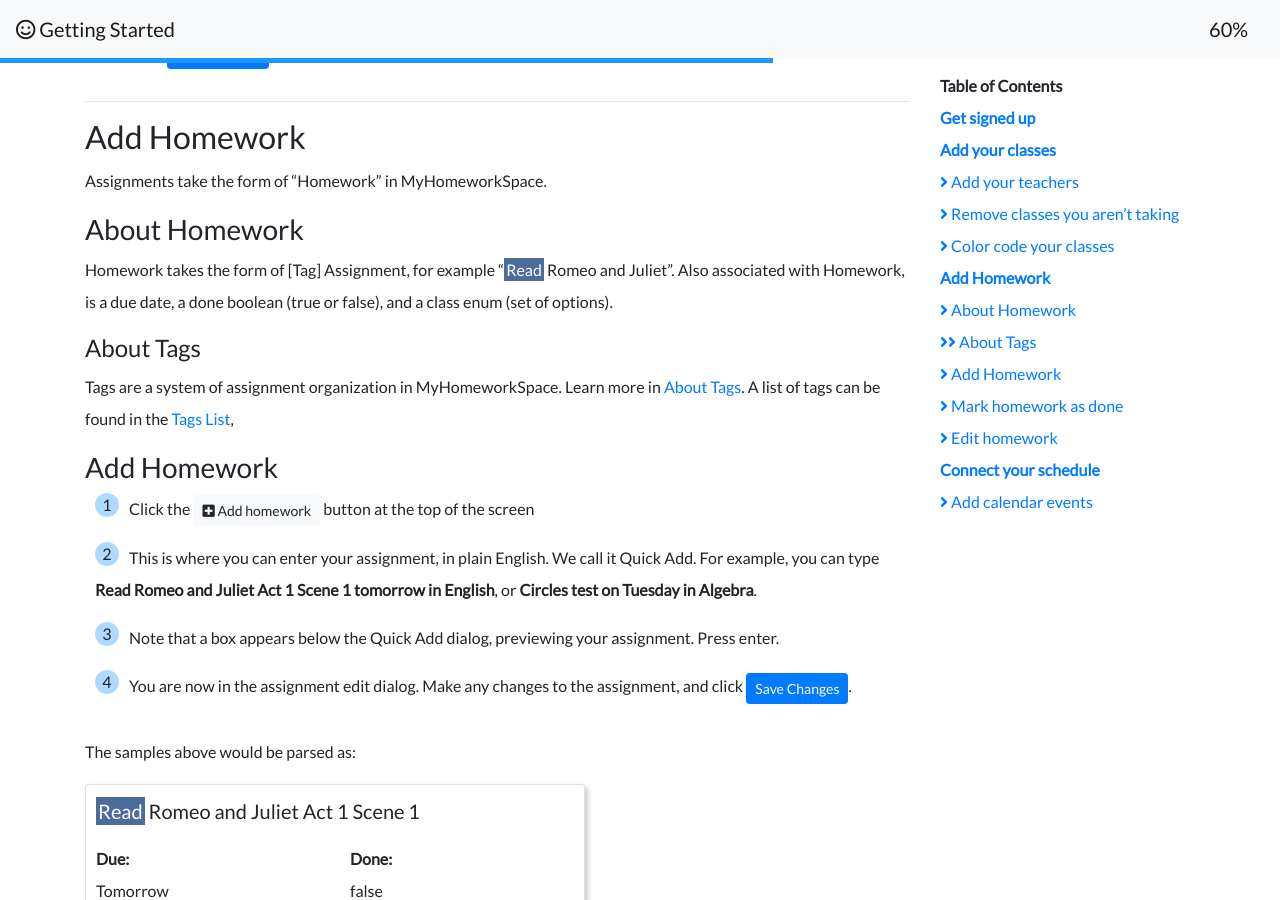
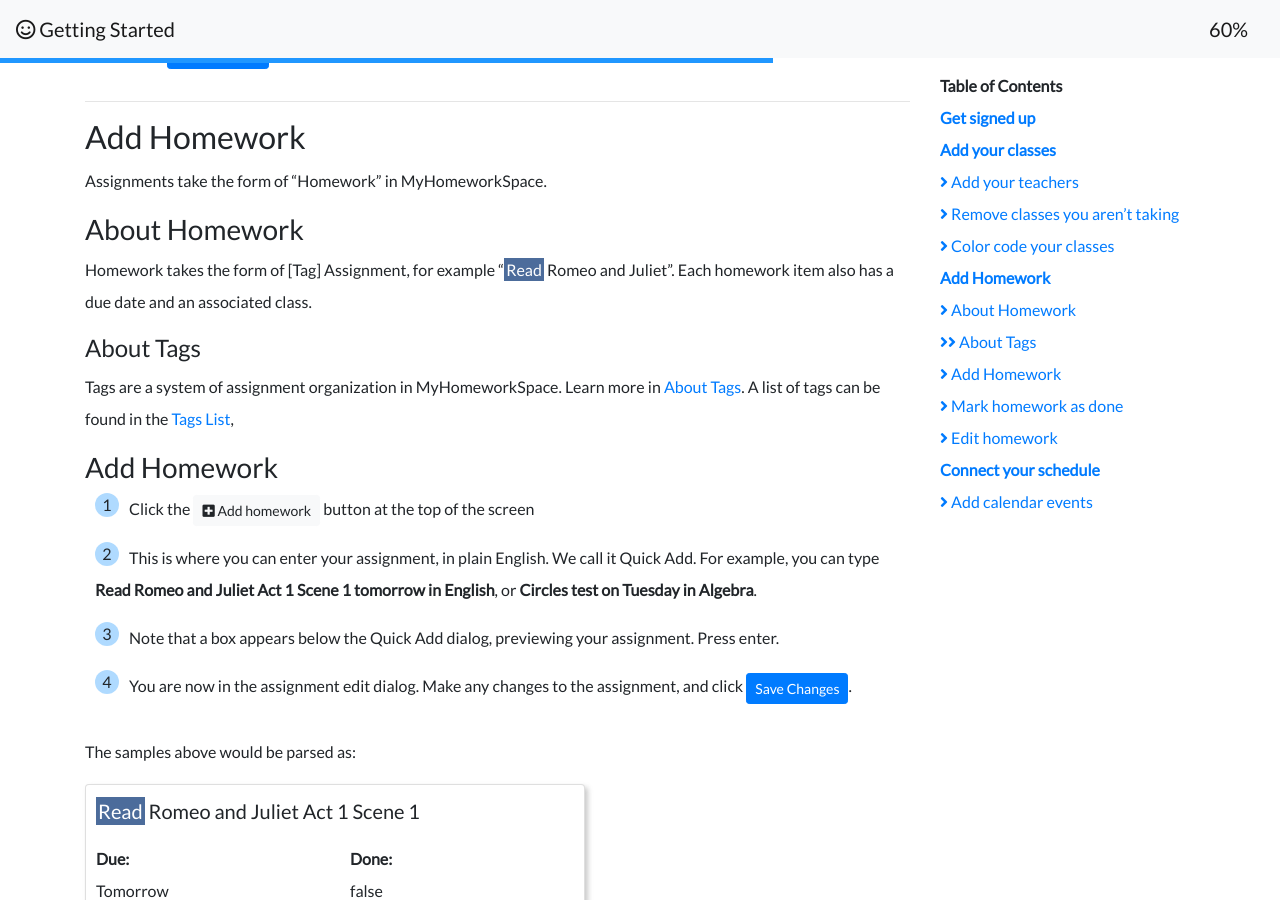
Before and after one commit to MyHomeworkSpace/support, a Jekyll site: the page built from docs/start.md, in a window 1280 px wide and 900 px high, scrolled down 2284 px. Built offline with Jekyll 4.4.1, drawn with Linux system fonts in a browser that asks for light colours; nearby versions of some CDN libraries.

Commit message:
'class enum'

```diff
--- a/docs/start.md
+++ b/docs/start.md
@@ -57,7 +57,7 @@ Colors for classes will appear in Planner View and Homework View.
 Assignments take the form of "Homework" in MyHomeworkSpace.
 
 ### About Homework
-Homework takes the form of [Tag] Assignment, for example "<span style="background-color: rgb(76, 108, 155); color: rgb(255, 255, 255);" class="tag">Read</span> Romeo and Juliet". Also associated with Homework, is a due date, a done boolean (true or false), and a class enum (set of options).
+Homework takes the form of [Tag] Assignment, for example "<span style="background-color: rgb(76, 108, 155); color: rgb(255, 255, 255);" class="tag">Read</span> Romeo and Juliet". Each homework item also has a due date and an associated class.
 
 #### About Tags
 Tags are a system of assignment organization in MyHomeworkSpace. Learn more in [About Tags](tags). A list of tags can be found in the [Tags List](tags-list),
```
